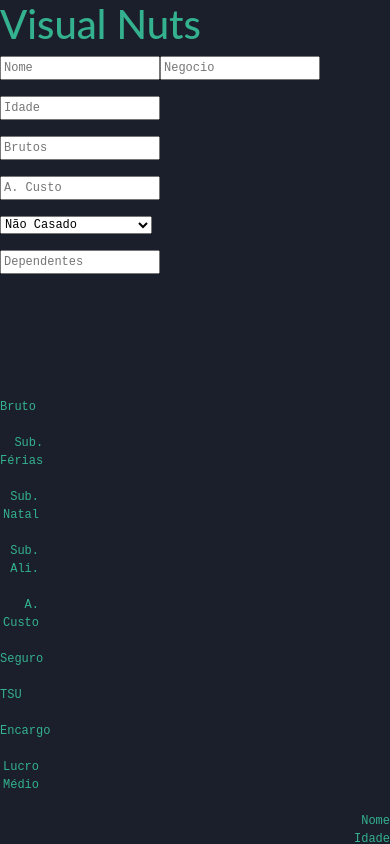
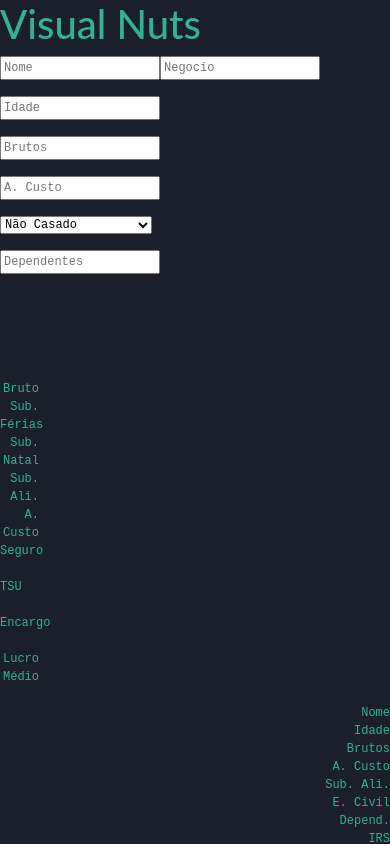
Before and after one commit to BernardoResende/Bernardo-Resende, an Angular app: page / in a window 390 px wide. Shown: the top 844 px of the page. Built offline with nearby package versions, Linux system fonts and the light colour scheme.

Commit message:
1 file modified

```diff
--- a/src/app/simulator/simulator.component.html
+++ b/src/app/simulator/simulator.component.html
@@ -7,7 +7,7 @@
         <option value="c1t">Casado 1 Titular</option>
         <option value="c2t">Casado 2 Titulares</option>
         </select></p>
-				  <p><input type="number" matInput placeholder="Dependentes" [(ngModel)]="this.depen"></p>
+				<p><input type="number" matInput placeholder="Dependentes" [(ngModel)]="this.depen"></p>
 
 
 					<div class="container  widthcontainer">
@@ -24,7 +24,7 @@
 							<div class="col-sm leftside">
 								<div class="container ">
 									<div class="row ">
-										<div class="col-sm ">{{seguro}}</div>
+										<div class="col-sm "></div>
 									</div>
 									<div class="row ">
 										<div class="col-sm "></div>
@@ -36,22 +36,22 @@
 										<div class="col-sm "></div>
 									</div>
 									<div class="row ">
-										<div class="col-sm "></div>Bruto
+										<div class="col-sm ">Bruto</div>
 									</div>
 									<div class="row ">
-										<div class="col-sm "></div>Sub. Férias
+										<div class="col-sm ">Sub. Férias</div>
 									</div>
 									<div class="row ">
-										<div class="col-sm "></div>Sub. Natal
+										<div class="col-sm ">Sub. Natal</div>
 									</div>
 									<div class="row ">
-										<div class="col-sm "></div>Sub. Ali.
+										<div class="col-sm ">Sub. Ali.</div>
 									</div>
 									<div class="row ">
-										<div class="col-sm "></div>A. Custo
+										<div class="col-sm ">A. Custo</div>
 									</div>
 									<div class="row ">
-										<div class="col-sm "></div>Seguro
+										<div class="col-sm ">Seguro</div>
 									</div>
 									<div class="row ">
 										<div class="col-sm "></div>TSU
@@ -65,7 +65,6 @@
 									<div class="row ">
 										<div class="col-sm "></div>
 									</div>
-
 								</div>
 							</div>
 
```
